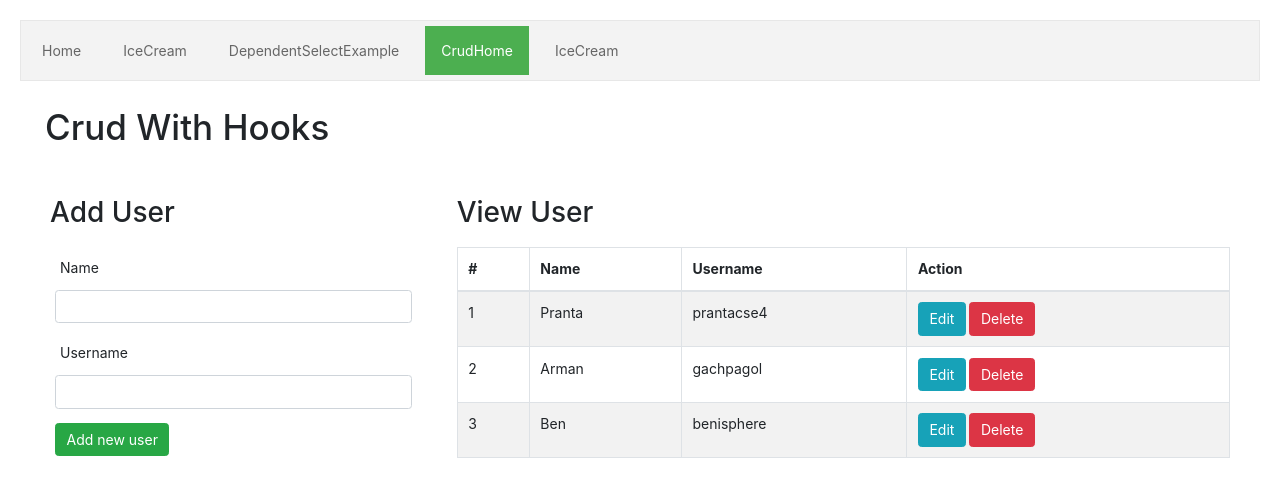
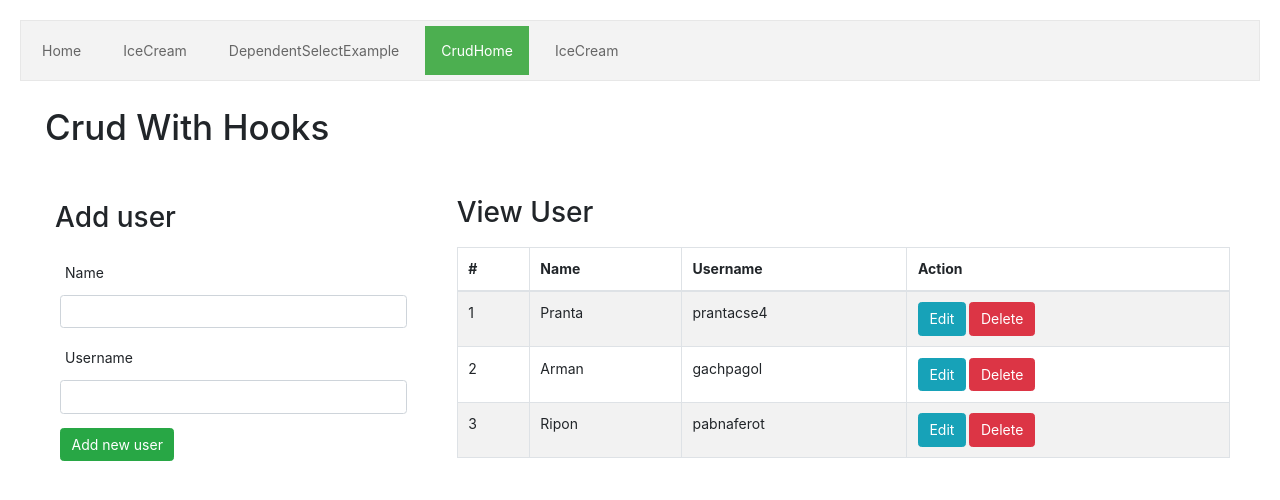
Before and after one commit to prantacse4/reactapp, a React (Create React App) app: page /CrudHome in a window 1280 px wide. Shown: the top 500 px of the page. Built offline with nearby package versions, Linux system fonts and the light colour scheme.

Commit message:
Crud Using Hooks

```diff
--- a/src/components/CRUDAPP/AddUserForm/AddUserForm.jsx
+++ b/src/components/CRUDAPP/AddUserForm/AddUserForm.jsx
@@ -6,9 +6,10 @@ const AddUserForm = (addUser) => {
 
     const handleInputChange = (event) => {
       const { name, value } = event.target
-
       setUser({ ...user, [name]: value })
     }
+
+
 
 const handleFormSubmit = (event) => {
     event.preventDefault()
--- a/src/components/CRUDAPP/CrudHome.jsx
+++ b/src/components/CRUDAPP/CrudHome.jsx
@@ -1,51 +1,90 @@
 import React, { useState } from "react";
 import AddUserForm from "./AddUserForm/AddUserForm.jsx";
-import UserTable from './UserTable/UserTable.jsx';
+import EditUserForm from "./EditUserForm/EditUserForm.jsx";
+import UserTable from "./UserTable/UserTable.jsx";
 
 const CrudHome = () => {
     const usersData = [
-        { id: 1, name: 'Pranta', username: 'prantacse4' },
-        { id: 2, name: 'Arman', username: 'gachpagol' },
-        { id: 3, name: 'Ben', username: 'benisphere' },
+        { id: 1, name: "Pranta", username: "prantacse4" },
+        { id: 2, name: "Arman", username: "gachpagol" },
+        { id: 3, name: "Ripon ", username: "pabnaferot" },
     ];
     const [users, setUsers] = useState(usersData);
 
     const addUser = (user) => {
-        user.id = users.length + 1
-        setUsers([...users, user])
-      }
+        user.id = users.length + 1;
+        setUsers([...users, user]);
+    };
     const deleteUser = (id) => {
         console.log(id);
         // setUsers(users.filter((user) => user.id !== id))
-      }
+    };
 
-    const deleteData =(id) =>{
+    const deleteData = (id) => {
         //Procedure 1
         const data = users.filter((user) => user.id !== id);
-        console.log(data);
-        setUsers(data);
+        // console.log(data);
+        // setUsers(data);
 
         //Procedure 2
-        // const UserIndex =   users.findIndex((user)=> user.id === id);
-        // if( UserIndex >= 0 ){
-        //     users.splice(UserIndex, 1);
-        //     console.log(users);
-        //     setUsers(users);
-        // }
+
+        const UserIndex = users.findIndex((user) => user.id === id);
+        if (UserIndex >= 0) {
+            const usersCopy = [...users];
+            usersCopy.splice(UserIndex, 1);
+            setUsers(usersCopy);
         }
+    };
+
+    const [editing, setEditing] = useState(false);
+    const initialFormState = { id: null, name: "", username: "" };
+    const [currentUser, setCurrentUser] = useState(initialFormState);
+    const editRow = (user) => {
+        setEditing(true);
+
+        setCurrentUser({
+            id: user.id,
+            name: user.name,
+            username: user.username,
+        });
+    };
+
+    const updateUser = (id, updatedUser) => {
+        setEditing(false);
+
+        setUsers(users.map((user) => (user.id === id ? updatedUser : user)));
+    };
 
     return (
         <div>
             <div className="container-fluid">
-                <h1>Crud With Hooks</h1> <br/>
+                <h1>Crud With Hooks</h1> <br />
                 <div className="row">
                     <div className="col-md-4">
-                        <h2>Add User</h2>
-                        <AddUserForm addUser = {addUser} ></AddUserForm>
+                        {editing ? (
+                            <div>
+                                <h2>Edit user</h2>
+                                <EditUserForm
+                                    setEditing={setEditing}
+                                    currentUser={currentUser}
+                                    updateUser={updateUser}
+                                />
+                            </div>
+                        ) : (
+                            <div>
+                                <h2>Add user</h2>
+                                <AddUserForm addUser={addUser} />
+                            </div>
+                        )}
                     </div>
                     <div className="col-md-8">
                         <h2>View User</h2>
-                        <UserTable users={users} deleteUser={deleteUser} deleteID={deleteData} />
+                        <UserTable
+                            users={users}
+                            deleteUser={deleteUser}
+                            deleteID={deleteData}
+                            editRow={editRow}
+                        />
                     </div>
                 </div>
             </div>
--- /dev/null
+++ b/src/components/CRUDAPP/EditUserForm/EditUserForm.jsx
@@ -0,0 +1,48 @@
+import React, { useState, useEffect } from "react";
+
+const EditUserForm = (props) => {
+    useEffect(() => {
+        setUser(props.currentUser)
+      }, [props])
+    const [user, setUser] = useState(props.currentUser);
+
+    const handleInputChange = (event) => {
+        const { name, value } = event.target
+
+        setUser({ ...user, [name]: value })
+      }
+    const handleFormSubmit = (event) => {
+        event.preventDefault();
+        props.updateUser(user.id, user);
+        props.setEditing(false);
+    };
+    return (
+        <div>
+            <form onSubmit={handleFormSubmit}>
+                <label className="form-control-label">Name {user.name}</label>
+                <input
+                    type="text"
+                    className="form-control"
+                    name="name"
+                    value={user.name}
+                    onChange={handleInputChange}
+                />
+                <label className={["form-control-label", "mt-3"].join(" ")}>
+                    Username {user.username}
+                </label>
+                <input
+                    type="text"
+                    className="form-control"
+                    name="username"
+                    value={user.username}
+                    onChange={handleInputChange}
+                />
+                <button className={["btn", "btn-info", "mt-3"].join(" ")} >
+                    Update
+                </button>
+            </form>
+        </div>
+    );
+};
+
+export default EditUserForm;
--- a/src/components/CRUDAPP/UserTable/UserTable.jsx
+++ b/src/components/CRUDAPP/UserTable/UserTable.jsx
@@ -1,6 +1,6 @@
 import React from "react";
 import { Table } from "react-bootstrap";
-const UserTable = ({ users, deleteID }) => {
+const UserTable = ({ users, deleteID, editRow }) => {
     const totaluser = users.length;
 
 
@@ -23,7 +23,7 @@ const UserTable = ({ users, deleteID }) => {
                             <td>{user.name}</td>
                             <td>{user.username}</td>
                             <td>
-                                <button className={['btn', 'btn-info'].join(' ')}>
+                                <button className={['btn', 'btn-info'].join(' ')} onClick={() => editRow(user)} >
                                     Edit
                                 </button>
                                 <button onClick={() => deleteID(user.id)} className={['btn', 'btn-danger', 'ml-1'].join(' ')}>
```
Lines whose indentation alone changed are shown as unchanged.
